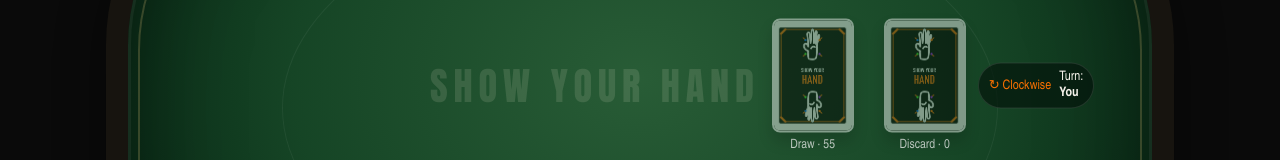
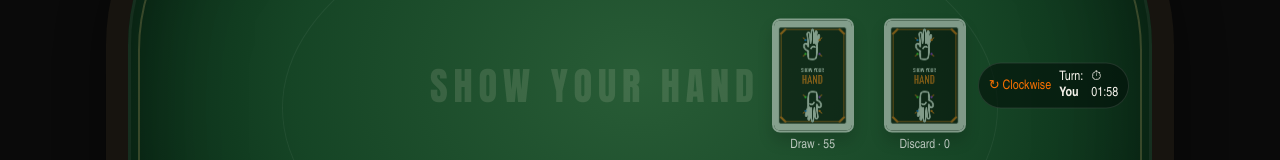
Before and after one commit to BTheCoderr/show-your-hand, a React (Vite) app: page / in a window 1280 px wide. Both pictures are taken after a click on the button "Start Game". Shown: the part 419-579 px from the top of the page. Built offline with nearby package versions, Linux system fonts and the light colour scheme.

Commit message:
Use swipe play, swipe pickup, and a turn timer

```diff
--- a/src/App.tsx
+++ b/src/App.tsx
@@ -1,4 +1,4 @@
-import { useMemo, useRef, useState } from 'react'
+import { useEffect, useMemo, useRef, useState } from 'react'
 import { advanceComputers } from './game/ai'
 import {
   actorId,
@@ -17,6 +17,14 @@ import { COLORS } from './game/types'
 import { CardView } from './ui/CardView'
 import { RulesPanel } from './ui/RulesPanel'
 import { StartScreen } from './ui/StartScreen'
+
+const TURN_SECONDS = 120
+
+function formatTurnTime(totalSeconds: number) {
+  const minutes = Math.floor(totalSeconds / 60)
+  const seconds = totalSeconds % 60
+  return `${String(minutes).padStart(2, '0')}:${String(seconds).padStart(2, '0')}`
+}
 
 function apply(state: GameState, action: Action): GameState {
   return advanceComputers(reduce(state, action))
@@ -45,6 +53,7 @@ export function App() {
   const [claimedDropIds, setClaimedDropIds] = useState<string[]>([])
   const [trimIds, setTrimIds] = useState<string[]>([])
   const [dropColor, setDropColor] = useState<Color>('orange')
+  const [turnSeconds, setTurnSeconds] = useState(TURN_SECONDS)
   const lock = useRef(false)
 
   const dispatch = (action: Action) => {
@@ -74,6 +83,28 @@ export function App() {
     saveMatch(next)
     setShowStart(false)
   }
+
+  const activeActorId = actorId(state)
+
+  useEffect(() => {
+    setTurnSeconds(TURN_SECONDS)
+  }, [activeActorId, state.roundStarterIndex, showStart])
+
+  useEffect(() => {
+    if (
+      showStart ||
+      !activeActorId ||
+      state.phase.type === 'menu' ||
+      state.phase.type === 'round_over' ||
+      state.phase.type === 'match_over'
+    ) {
+      return
+    }
+    const timer = window.setInterval(() => {
+      setTurnSeconds((seconds) => Math.max(0, seconds - 1))
+    }, 1000)
+    return () => window.clearInterval(timer)
+  }, [activeActorId, showStart, state.phase.type])
 
   const humanTurn =
     actorId(state) === 'human' &&
@@ -231,12 +262,13 @@ export function App() {
                 <CardView
                   card={topDiscard}
                   faceDown={!topDiscard}
-                  label={canTakeDiscard ? 'Pick up top numbered discard' : undefined}
-                  onClick={
-                    canTakeDiscard
-                      ? () => dispatch({ type: 'TAKE_DISCARD', playerId: 'human' })
-                      : undefined
-                  }
+                  label={canTakeDiscard ? 'Drag the numbered discard down toward your hand' : undefined}
+                  gestureEnabled={Boolean(canTakeDiscard)}
+                  onSwipe={(direction) => {
+                    if (canTakeDiscard && direction === 'down') {
+                      dispatch({ type: 'TAKE_DISCARD', playerId: 'human' })
+                    }
+                  }}
                 />
                 <span>Discard · {state.discardPile.length}</span>
               </div>
@@ -244,6 +276,9 @@ export function App() {
             <div className="syh-status">
               <span className="syh-clockwise">↻ Clockwise</span>
               <span>Turn: <b>{nameOf(state, currentPlayer(state).id)}</b></span>
+              <span className={`syh-turn-timer ${turnSeconds <= 15 ? 'is-low' : ''}`}>
+                ⏱ {formatTurnTime(turnSeconds)}
+              </span>
             </div>
           </section>
 
@@ -402,11 +437,17 @@ export function App() {
                   card={card}
                   selected={state.selectedCardId === card.id}
                   disabled={!humanTurn}
-                  onClick={
+                  gestureEnabled={humanTurn && state.phase.type === 'choose_action'}
+                  label={
                     humanTurn && state.phase.type === 'choose_action'
-                      ? () => dispatch({ type: 'SELECT_CARD', playerId: 'human', cardId: card.id })
+                      ? 'Drag this card with your finger and swipe up to play it'
                       : undefined
                   }
+                  onSwipe={(direction) => {
+                    if (humanTurn && state.phase.type === 'choose_action' && direction === 'up') {
+                      dispatch({ type: 'SELECT_CARD', playerId: 'human', cardId: card.id })
+                    }
+                  }}
                 />
               ))}
             </div>
```
